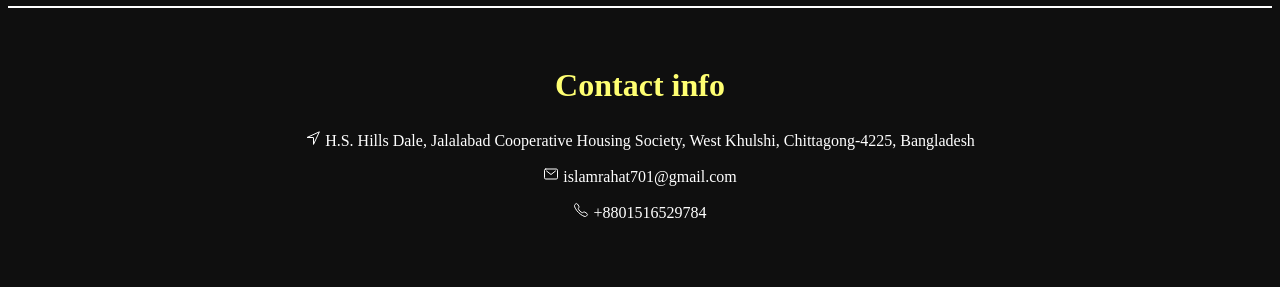
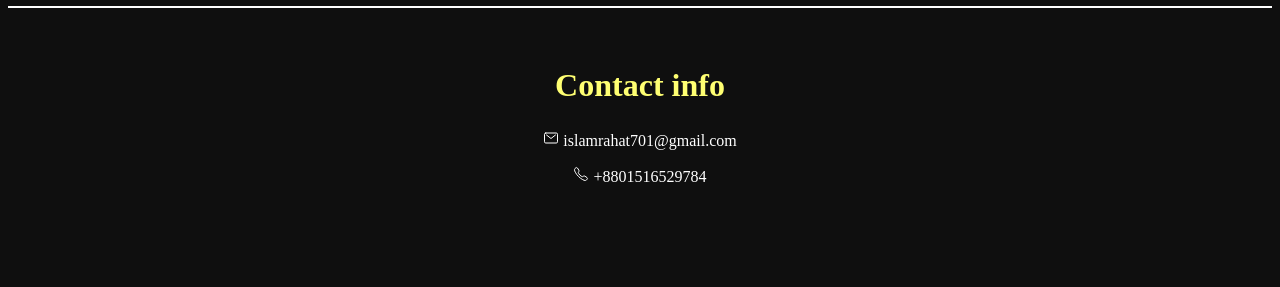
Before and after one commit to islamrahat/home, a plain HTML site: page index.html in a window 1280 px wide. Shown: the part 2480-2767 px from the top of the page. Drawn offline with nearby package versions, Linux system fonts and the light colour scheme.

Commit message:
index.html

```diff
--- a/index.html
+++ b/index.html
@@ -54,7 +54,7 @@
     </section>
     <section class="contact" id="contact">
         <h1>Contact info</h1>
-        <p><ion-icon name="navigate-outline"></ion-icon> H.S. Hills Dale, Jalalabad Cooperative Housing Society, West Khulshi, Chittagong-4225, Bangladesh </p>
+        <!--<p><ion-icon name="navigate-outline"></ion-icon> H.S. Hills Dale, Jalalabad Cooperative Housing Society, West Khulshi, Chittagong-4225, Bangladesh </p> -->
         <p><ion-icon name="mail-outline"></ion-icon> islamrahat701@gmail.com</p>
         <p><ion-icon name="call-outline"></ion-icon> +8801516529784 </p> <br><br><br><br>
         <p class="logo-container">
```
